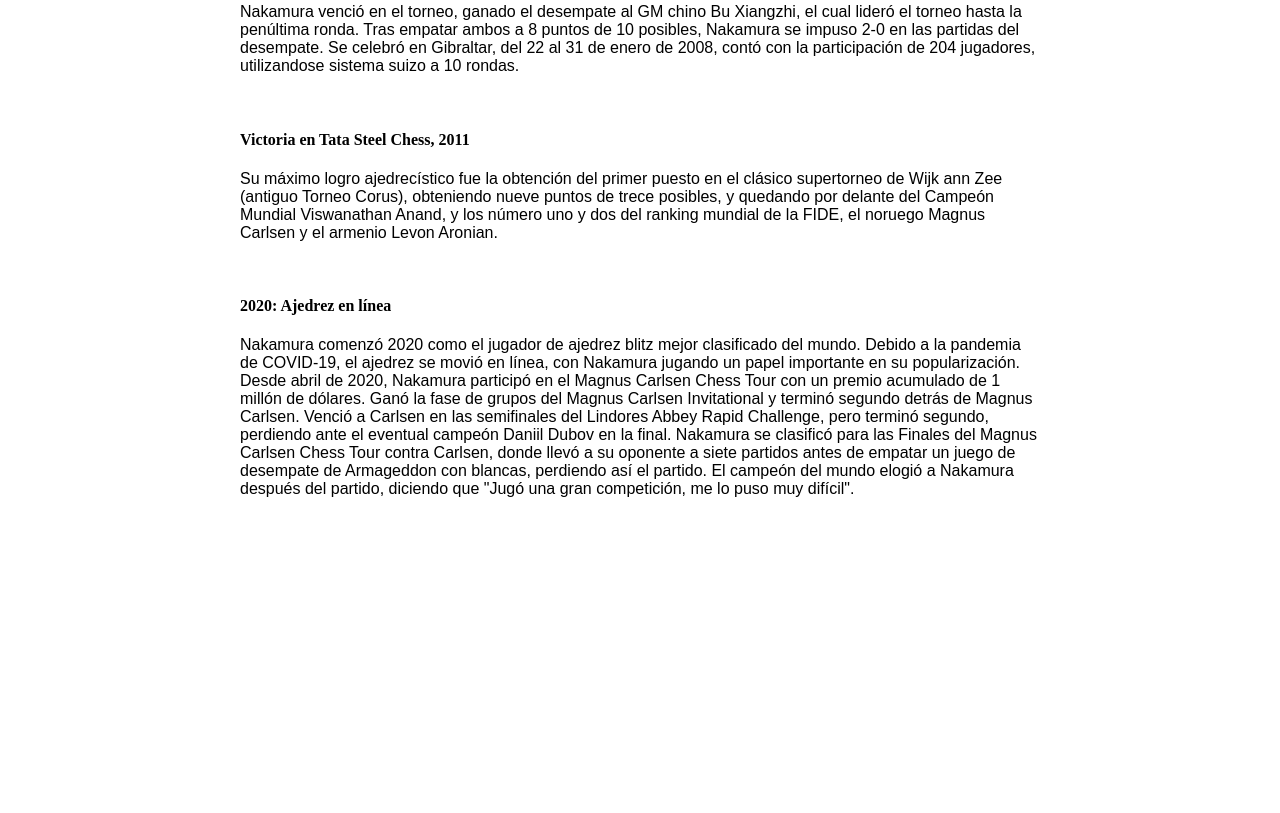
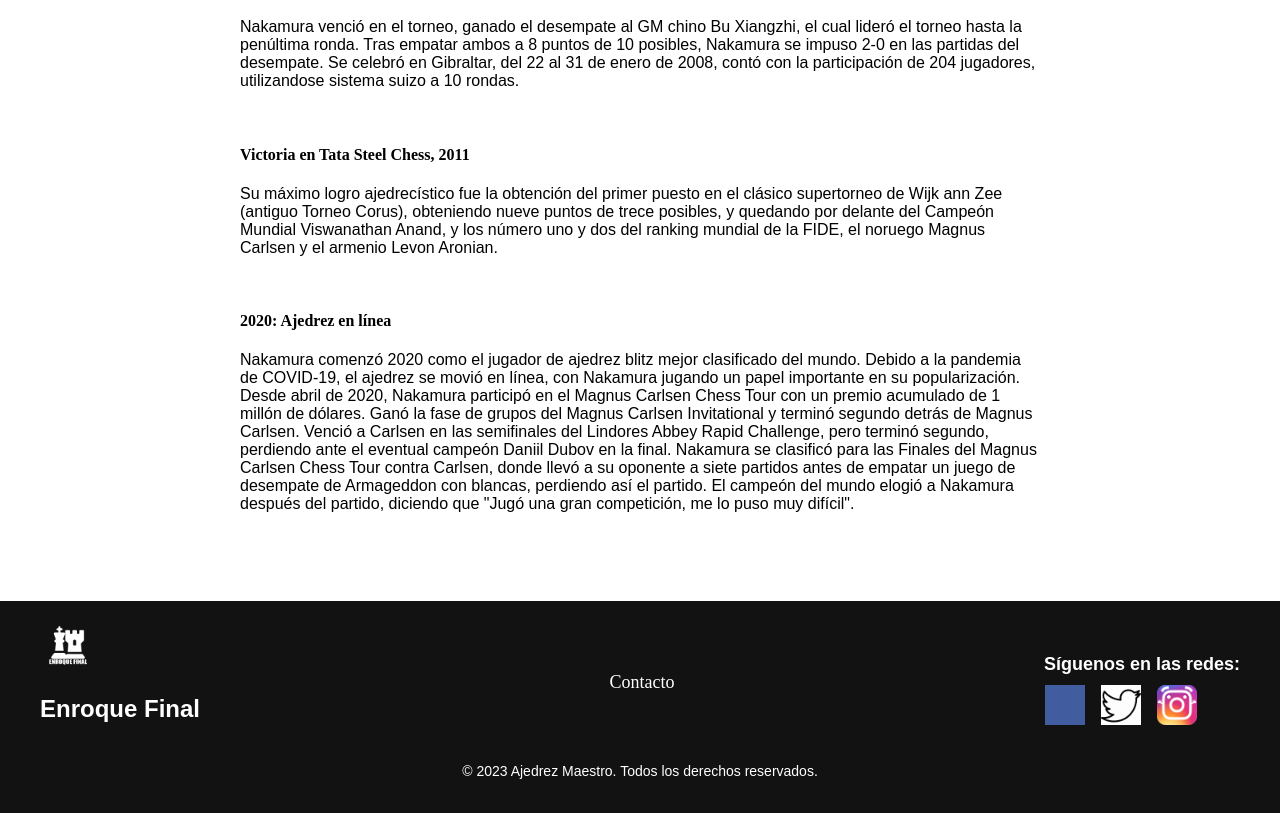
Before and after one commit to IonutDz/EnroqueFinal, a plain HTML site: page html/invitado01.html in a window 1280 px wide. Shown: the part 765-1578 px from the top of the page. Before the commit the page ends 1304 px from the top, so only its background shows below. Drawn offline with Linux system fonts and the light colour scheme.

Commit message:
hola holitas

```diff
--- a/css/invitados.css
+++ b/css/invitados.css
@@ -78,7 +78,67 @@ h1, h2, h3, p {
 }
 #block02 {
     width: 800px;
-    margin: 25px;
+    margin: 40px;
+}
+
+/*pie de pagina*/
+footer {
+	margin-top: 2rem;
+    background-color: #121212;
+    padding: 20px 0;
+}
+.footer-content {
+    display: flex;
+    flex-wrap: wrap;
+    justify-content: space-between;
+    align-items: center;
+    max-width: 1200px;
+    margin: 0 auto;
+    padding: 0 30px;
+}
+.footer-logo img {
+    height: 50px;
+    margin-right: 15px;
+    color: #FFFFFF;
+}
+.footer-logo h2 {
+    font-size: 24px;
+    color: #FFFFFF;
+}
+.footer-links ul {
+    list-style-type: none;
+    color: #FFFFFF;
+}
+
+.footer-links ul li {
+    margin-bottom: 10px;
+    color: #FFFFFF;
+}
+.footer-links ul li a {
+    text-decoration: none;
+    color: #FFFFFF;
+    font-size: 18px;
+}
+.footer-social h3 {
+    font-size: 18px;
+    margin-bottom: 10px;
+    color: #FFFFFF;
+}
+.footer-social img {
+    object-fit: cover;
+    width: 40px;
+   height: 40px;
+}
+.footer-social a {
+    text-decoration: none;
+    margin-right: 10px;
+    color: #FFFFFF;
+}
+.footer-bottom p {
+    text-align: center;
+    font-size: 14px;
+    margin-top: 20px;
+    color: #FFFFFF;
 }
 
 /*responsive*/
--- a/html/invitado01.html
+++ b/html/invitado01.html
@@ -48,5 +48,27 @@
                 <p>Nakamura comenzó 2020 como el jugador de ajedrez blitz mejor clasificado del mundo. Debido a la pandemia de COVID-19, el ajedrez se movió en línea, con Nakamura jugando un papel importante en su popularización. Desde abril de 2020, Nakamura participó en el Magnus Carlsen Chess Tour con un premio acumulado de 1 millón de dólares. Ganó la fase de grupos del Magnus Carlsen Invitational y terminó segundo detrás de Magnus Carlsen. Venció a Carlsen en las semifinales del Lindores Abbey Rapid Challenge, pero terminó segundo, perdiendo ante el eventual campeón Daniil Dubov en la final. Nakamura se clasificó para las Finales del Magnus Carlsen Chess Tour contra Carlsen, donde llevó a su oponente a siete partidos antes de empatar un juego de desempate de Armageddon con blancas, perdiendo así el partido. El campeón del mundo elogió a Nakamura después del partido, diciendo que "Jugó una gran competición, me lo puso muy difícil".</p>
             </div>
         </div>
+        <footer>
+            <div class="footer-content">
+                <div class="footer-logo">
+                     <a href="../index.html"><img src="../image/EnroqueFinalLogo-02.png"  alt="Logo de Ajedrez"></a>
+                    <h2>Enroque Final</h2>
+                </div>
+                <div class="footer-links">
+                    <ul>
+                        <li><a href="../html/formulario.html">Contacto</a></li>
+                    </ul>
+                </div>
+                <div class="footer-social">
+                    <h3>Síguenos en las redes:</h3>
+                    <a href="#"><img src="../image/facebook.gif" alt="Facebook"></a>
+                    <a href="#"><img src="../image/icons8-twitter.gif" alt="Twitter"></a>
+                    <a href="#"><img src="../image/instagram.gif" alt="Instagram"></a>
+                </div>
+            </div>
+            <div class="footer-bottom">
+                <p>&copy; 2023 Ajedrez Maestro. Todos los derechos reservados.</p>
+            </div>
+        </footer>
     </body>
 </html>
```
Also changed, not shown: html/invitado02.html (+22 -0 lines), html/invitado03.html (+22 -0 lines), index.html (+1 -1 lines).
